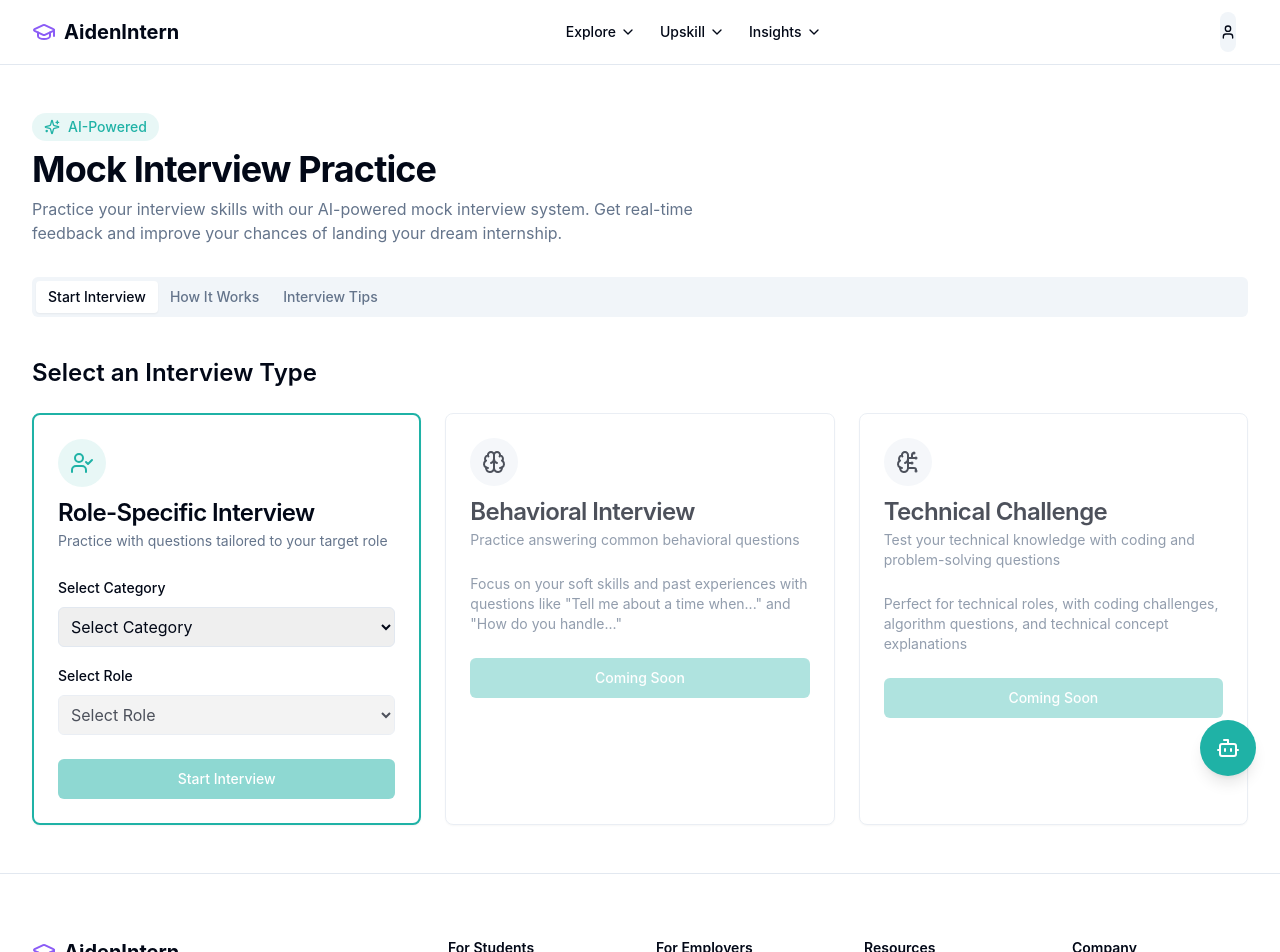
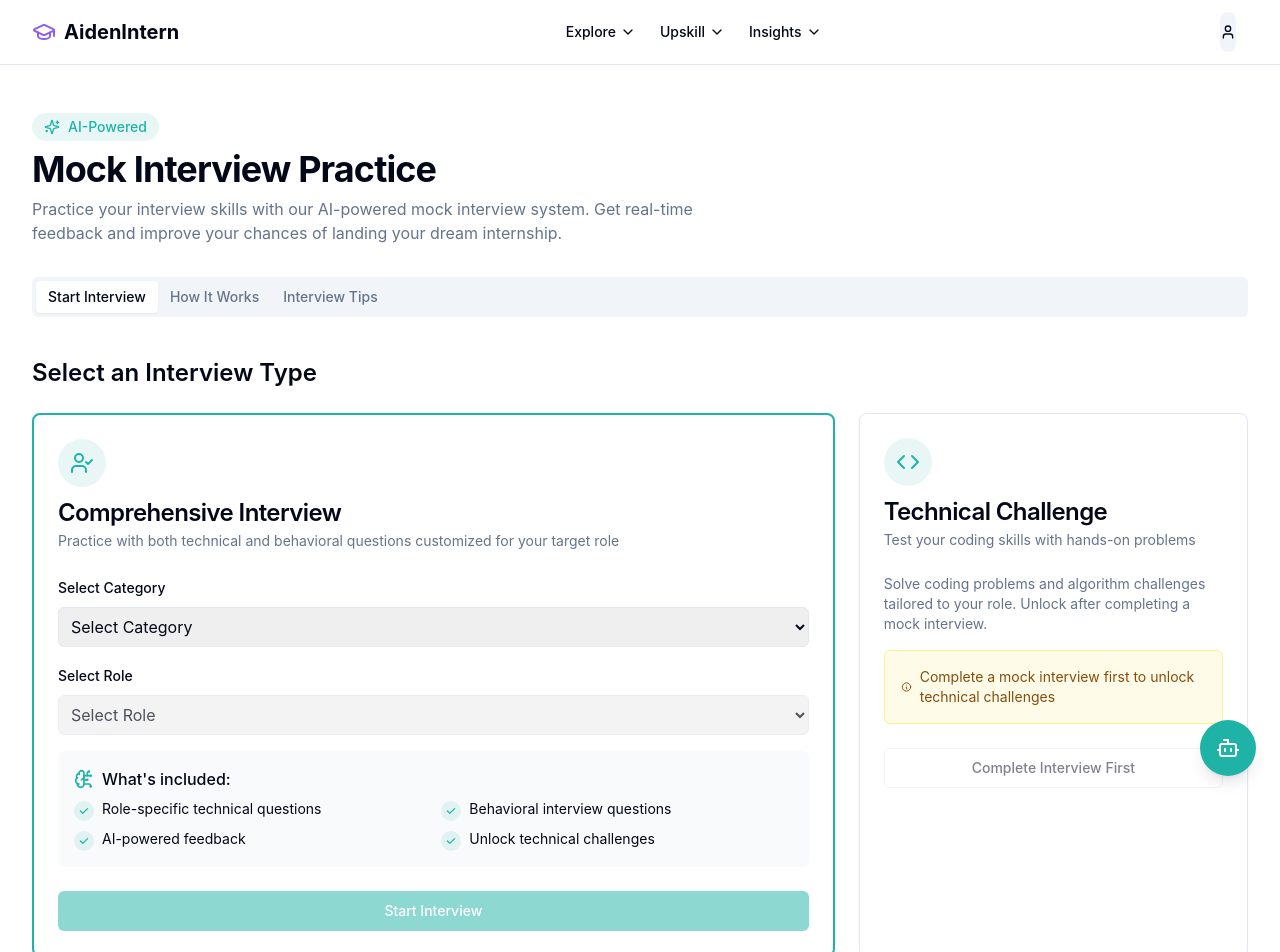
Before and after one commit to SrikanthGattugari-AidenAI/jobai-connect-platform, a React (Vite) app: page /mock-interview in a window 1280 px wide. Shown: the top 952 px of the page. Built offline with nearby package versions, Linux system fonts and the light colour scheme; sample sign-in values are in the browser's storage; the HTML template or start-up script is replaced by a standard one.

Commit message:
Refactor: Combine interview question types
Combine role-specific and behavioral questions into a single section and unlock technical challenges after successful interviews.

```diff
--- a/src/pages/mock-interview/MockInterview.tsx
+++ b/src/pages/mock-interview/MockInterview.tsx
@@ -9,7 +9,7 @@ import { useAI } from "@/context/AIContext";
 import { categories } from "@/lib/data";
 import { Card, CardContent, CardDescription, CardFooter, CardHeader, CardTitle } from "@/components/ui/card";
 import { Tabs, TabsContent, TabsList, TabsTrigger } from "@/components/ui/tabs";
-import { Sparkles, UserCheck, Brain, BrainCircuit, Zap, Loader2 } from "lucide-react";
+import { Sparkles, UserCheck, Brain, BrainCircuit, Zap, Loader2, Code } from "lucide-react";
 
 const MockInterview = () => {
   const navigate = useNavigate();
@@ -81,14 +81,14 @@ const MockInterview = () => {
             <div className="grid grid-cols-1 md:grid-cols-2 lg:grid-cols-3 gap-6">
               {isAuthenticated ? (
                 <>
-                  <Card className="border-2 border-primary">
+                  <Card className="border-2 border-primary col-span-2">
                     <CardHeader>
                       <div className="w-12 h-12 bg-primary/10 rounded-full flex items-center justify-center mb-2">
                         <UserCheck className="h-6 w-6 text-primary" />
                       </div>
-                      <CardTitle>Role-Specific Interview</CardTitle>
+                      <CardTitle>Comprehensive Interview</CardTitle>
                       <CardDescription>
-                        Practice with questions tailored to your target role
+                        Practice with both technical and behavioral questions customized for your target role
                       </CardDescription>
                     </CardHeader>
                     <CardContent className="space-y-4">
@@ -130,6 +130,47 @@ const MockInterview = () => {
                           ))}
                         </select>
                       </div>
+
+                      <div className="p-4 bg-muted/50 rounded-md">
+                        <h4 className="font-medium mb-2 flex items-center gap-2">
+                          <BrainCircuit className="h-5 w-5 text-primary" />
+                          What's included:
+                        </h4>
+                        <ul className="grid grid-cols-1 md:grid-cols-2 gap-x-4 gap-y-2 text-sm">
+                          <li className="flex items-start">
+                            <span className="bg-primary/10 text-primary rounded-full p-1 mr-2 mt-0.5">
+                              <svg className="h-3 w-3" fill="currentColor" viewBox="0 0 20 20">
+                                <path fillRule="evenodd" d="M16.707 5.293a1 1 0 010 1.414l-8 8a1 1 0 01-1.414 0l-4-4a1 1 0 011.414-1.414L8 12.586l7.293-7.293a1 1 0 011.414 0z" clipRule="evenodd" />
+                              </svg>
+                            </span>
+                            <span>Role-specific technical questions</span>
+                          </li>
+                          <li className="flex items-start">
+                            <span className="bg-primary/10 text-primary rounded-full p-1 mr-2 mt-0.5">
+                              <svg className="h-3 w-3" fill="currentColor" viewBox="0 0 20 20">
+                                <path fillRule="evenodd" d="M16.707 5.293a1 1 0 010 1.414l-8 8a1 1 0 01-1.414 0l-4-4a1 1 0 011.414-1.414L8 12.586l7.293-7.293a1 1 0 011.414 0z" clipRule="evenodd" />
+                              </svg>
+                            </span>
+                            <span>Behavioral interview questions</span>
+                          </li>
+                          <li className="flex items-start">
+                            <span className="bg-primary/10 text-primary rounded-full p-1 mr-2 mt-0.5">
+                              <svg className="h-3 w-3" fill="currentColor" viewBox="0 0 20 20">
+                                <path fillRule="evenodd" d="M16.707 5.293a1 1 0 010 1.414l-8 8a1 1 0 01-1.414 0l-4-4a1 1 0 011.414-1.414L8 12.586l7.293-7.293a1 1 0 011.414 0z" clipRule="evenodd" />
+                              </svg>
+                            </span>
+                            <span>AI-powered feedback</span>
+                          </li>
+                          <li className="flex items-start">
+                            <span className="bg-primary/10 text-primary rounded-full p-1 mr-2 mt-0.5">
+                              <svg className="h-3 w-3" fill="currentColor" viewBox="0 0 20 20">
+                                <path fillRule="evenodd" d="M16.707 5.293a1 1 0 010 1.414l-8 8a1 1 0 01-1.414 0l-4-4a1 1 0 011.414-1.414L8 12.586l7.293-7.293a1 1 0 011.414 0z" clipRule="evenodd" />
+                              </svg>
+                            </span>
+                            <span>Unlock technical challenges</span>
+                          </li>
+                        </ul>
+                      </div>
                     </CardContent>
                     <CardFooter>
                       <Button
@@ -142,46 +183,32 @@ const MockInterview = () => {
                     </CardFooter>
                   </Card>
 
-                  <Card className="opacity-70">
+                  <Card className="lg:col-span-1">
                     <CardHeader>
-                      <div className="w-12 h-12 bg-muted rounded-full flex items-center justify-center mb-2">
-                        <Brain className="h-6 w-6" />
+                      <div className="w-12 h-12 bg-primary/10 rounded-full flex items-center justify-center mb-2">
+                        <Code className="h-6 w-6 text-primary" />
                       </div>
-                      <CardTitle>Behavioral Interview</CardTitle>
+                      <CardTitle>Technical Challenge</CardTitle>
                       <CardDescription>
-                        Practice answering common behavioral questions
+                        Test your coding skills with hands-on problems
                       </CardDescription>
                     </CardHeader>
                     <CardContent>
-                      <p className="text-sm text-muted-foreground">
-                        Focus on your soft skills and past experiences with questions like "Tell me about a time when..." and "How do you handle..."
+                      <p className="text-sm text-muted-foreground mb-4">
+                        Solve coding problems and algorithm challenges tailored to your role. Unlock after completing a mock interview.
                       </p>
+                      <div className="p-4 bg-yellow-50 border border-yellow-200 rounded-md text-sm text-yellow-800">
+                        <p className="flex items-center gap-2">
+                          <svg className="h-4 w-4" fill="none" stroke="currentColor" viewBox="0 0 24 24">
+                            <path strokeLinecap="round" strokeLinejoin="round" strokeWidth="2" d="M13 16h-1v-4h-1m1-4h.01M21 12a9 9 0 11-18 0 9 9 0 0118 0z" />
+                          </svg>
+                          Complete a mock interview first to unlock technical challenges
+                        </p>
+                      </div>
                     </CardContent>
                     <CardFooter>
-                      <Button className="w-full" disabled>
-                        Coming Soon
-                      </Button>
-                    </CardFooter>
-                  </Card>
-
-                  <Card className="opacity-70">
-                    <CardHeader>
-                      <div className="w-12 h-12 bg-muted rounded-full flex items-center justify-center mb-2">
-                        <BrainCircuit className="h-6 w-6" />
-                      </div>
-                      <CardTitle>Technical Challenge</CardTitle>
-                      <CardDescription>
-                        Test your technical knowledge with coding and problem-solving questions
-                      </CardDescription>
-                    </CardHeader>
-                    <CardContent>
-                      <p className="text-sm text-muted-foreground">
-                        Perfect for technical roles, with coding challenges, algorithm questions, and technical concept explanations
-                      </p>
-                    </CardContent>
-                    <CardFooter>
-                      <Button className="w-full" disabled>
-                        Coming Soon
+                      <Button className="w-full" variant="outline" disabled>
+                        Complete Interview First
                       </Button>
                     </CardFooter>
                   </Card>
--- a/src/pages/mock-interview/MockInterviewSession.tsx
+++ b/src/pages/mock-interview/MockInterviewSession.tsx
@@ -1,4 +1,3 @@
-
 import { useState, useEffect } from "react";
 import { useParams, useNavigate } from "react-router-dom";
 import { MainLayout } from "@/components/layout/MainLayout";
@@ -8,7 +7,7 @@ import { useAI } from "@/context/AIContext";
 import { useAuth } from "@/context/AuthContext";
 import { useToast } from "@/hooks/use-toast";
 import { InterviewQuestion } from "@/components/mock-interview/InterviewQuestion";
-import { ChevronLeft, CheckCircle, Loader2, Video } from "lucide-react";
+import { ChevronLeft, CheckCircle, Loader2, Video, Code } from "lucide-react";
 import { Switch } from "@/components/ui/switch";
 
 const MockInterviewSession = () => {
@@ -110,11 +109,24 @@ const MockInterviewSession = () => {
               <p className="text-muted-foreground">
                 Well done! Here's your feedback and skill recommendations.
               </p>
-              <div className="mt-4">
-                <Button onClick={() => navigate("/technical-challenge")} className="mx-auto mt-2">
-                  Proceed to Technical Challenge
-                </Button>
-              </div>
+
+              {interview.feedback && interview.feedback.rating >= 3.5 && (
+                <div className="mt-6 flex flex-col items-center">
+                  <div className="p-4 bg-green-50 border border-green-200 rounded-md max-w-md mb-4">
+                    <p className="text-green-800 flex items-center gap-2">
+                      <CheckCircle className="h-5 w-5 text-green-600" />
+                      You've unlocked the Technical Challenge!
+                    </p>
+                  </div>
+                  <Button
+                    onClick={() => navigate("/technical-challenge")}
+                    className="flex items-center gap-2"
+                  >
+                    <Code className="h-4 w-4" />
+                    Take Technical Challenge
+                  </Button>
+                </div>
+              )}
             </div>
 
             <Card>
@@ -200,10 +212,15 @@ const MockInterviewSession = () => {
               </CardFooter>
             </Card>
 
-            <div className="flex justify-center">
+            <div className="flex justify-center space-x-4">
               <Button variant="outline" onClick={() => navigate("/mock-interview")}>
                 Start Another Interview
               </Button>
+              {interview.feedback && interview.feedback.rating >= 3.5 && (
+                <Button onClick={() => navigate("/technical-challenge")}>
+                  Take Technical Challenge
+                </Button>
+              )}
             </div>
           </div>
         ) : (
```
